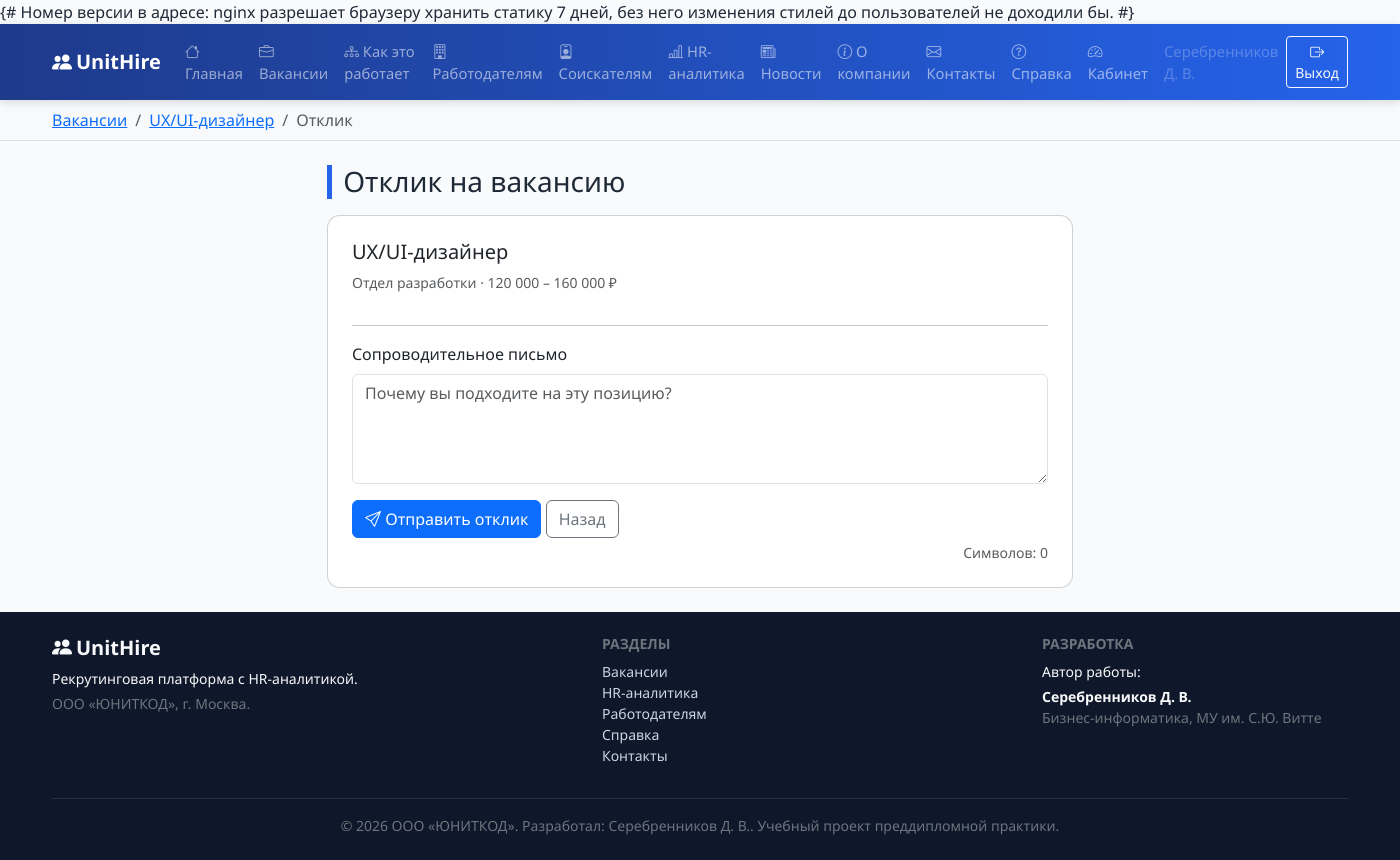
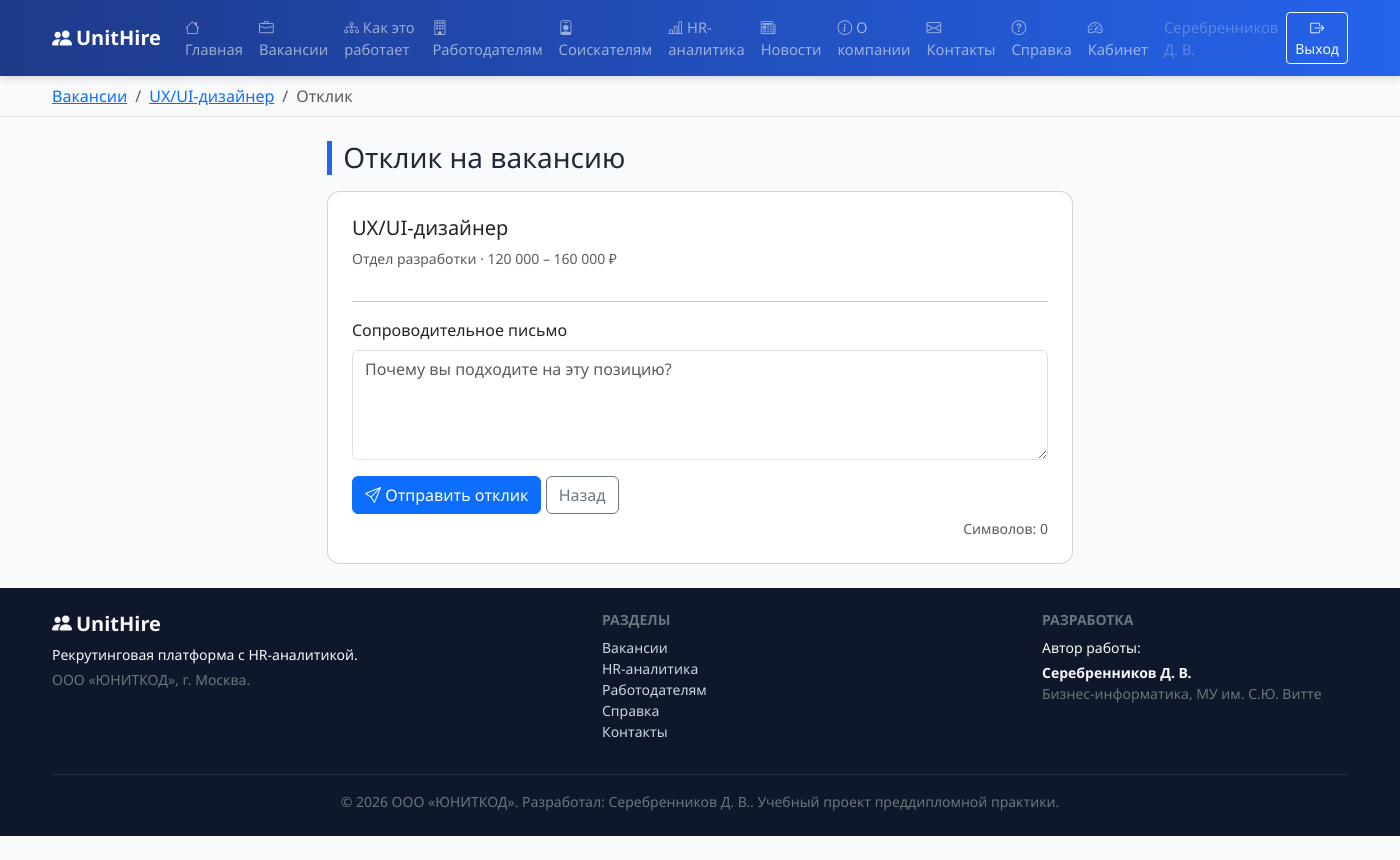
Before and after one commit to SerebrennikovDV/recruiting-hr, a Django app: page /cabinet/candidate/apply/9/ in a window 1400 px wide. After the commit the page ends 836 px from the top, so only its background shows below. Run offline with Django 4.2, Linux system fonts and the light colour scheme; a user stored in the database is signed in; data comes from the database, SQL or seed files in the repository; data that the repository does not hold is empty; some libraries are stand-ins or nearby versions.

Commit message:
Доска откликов: прокрутка всей страницей; убран комментарий, выводившийся текстом

```diff
--- a/static/css/styles.css
+++ b/static/css/styles.css
@@ -60,20 +60,17 @@ body {
    Колонки занимают доступную ширину и переносятся в следующий ряд, если
    не помещаются: в одну строку шесть этапов по 230 px не влезали даже при
    масштабе 100 %, а полоса прокрутки оказывалась ниже края экрана.
-   Высота колонки ограничена, заголовок этапа закреплён сверху. */
+   Своей прокрутки у колонок нет - листается вся страница, а название
+   этапа остаётся вверху экрана, пока видна его колонка. */
 .kanban-board {
     display: grid;
     grid-template-columns: repeat(auto-fill, minmax(150px, 1fr));
     gap: .5rem;
     align-items: start;
 }
-.kanban-board .kanban-col {
-    max-height: 70vh;
-    overflow-y: auto;
-}
 .kanban-board .kanban-col h6 {
     position: sticky;
-    top: -.6rem;
+    top: 0;
     margin: -.6rem -.6rem .5rem;
     padding: .6rem;
     align-items: flex-start;
--- a/templates/base.html
+++ b/templates/base.html
@@ -8,9 +8,8 @@
   {# Локально подключённые библиотеки (без CMS и внешних CDN) #}
   <link rel="stylesheet" href="{% static 'vendor/bootstrap.min.css' %}">
   <link rel="stylesheet" href="{% static 'vendor/bootstrap-icons.css' %}">
-  {# Номер версии в адресе: nginx разрешает браузеру хранить статику 7 дней,
-     без него изменения стилей до пользователей не доходили бы. #}
-  <link rel="stylesheet" href="{% static 'css/styles.css' %}?v=2">
+  {# ?v - версия стилей: браузер хранит статику 7 дней, при правке CSS номер увеличивается #}
+  <link rel="stylesheet" href="{% static 'css/styles.css' %}?v=3">
 </head>
 <body class="d-flex flex-column min-vh-100">
 
```
